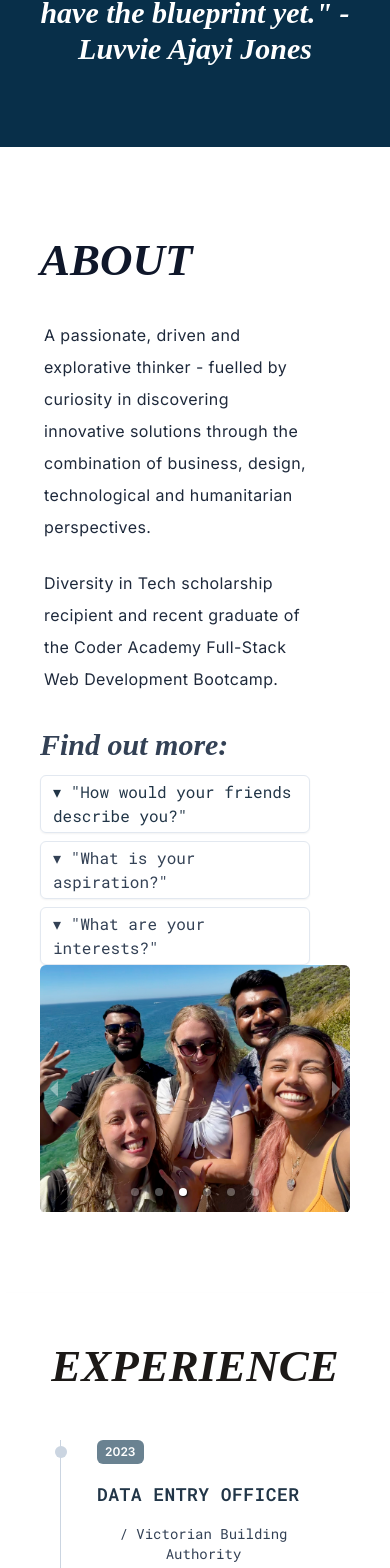
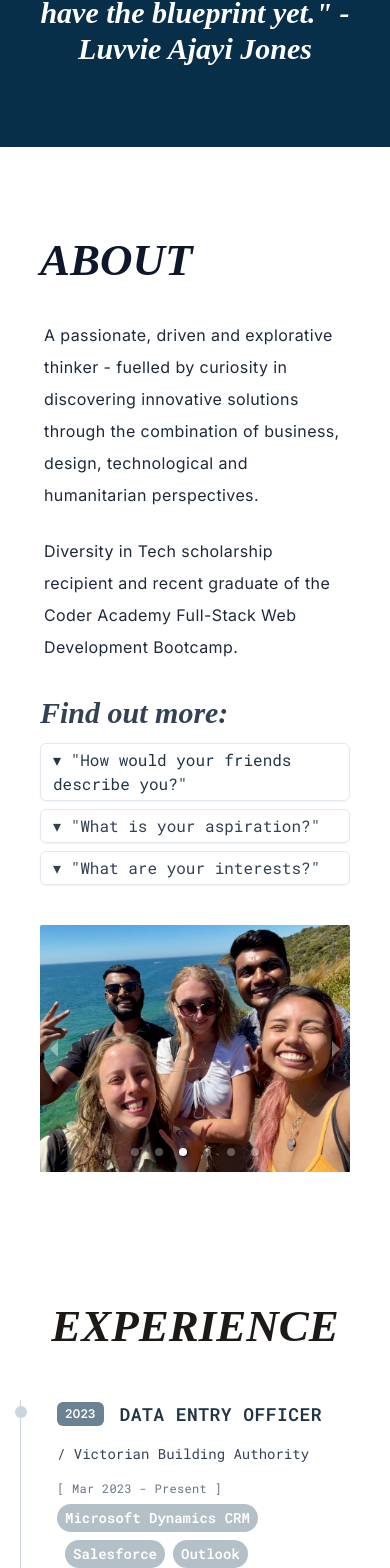
Before and after one commit to Lizette-Dimalanta/Portfolio_V2, a React (Vite) app: page / in a window 390 px wide. Shown: the part 1091-2659 px from the top of the page. Built offline with nearby package versions, Linux system fonts and the light colour scheme.

Commit message:
Updated styling

```diff
--- a/src/components/About.jsx
+++ b/src/components/About.jsx
@@ -10,22 +10,22 @@ const About = () => {
 
   return (
     <div id='about'>
-    <div className='max-w-[1060px] m-auto px-10 flex flex-col md:flex-row py-20 bg-white shadow-md'>
+    <div className='max-w-[1100px] m-auto px-10 sm:px-20 flex flex-col md:flex-row py-20 bg-white shadow-md'>
       <div className='md:w-1/2'>
         <h1 className='font-DM-Sherif-Display italic font-semibold text-[45px] text-slate-900 text-start pb-5  sm:pl-1'>
           ABOUT
         </h1>
-        <p className='flex text-start font-Inter tracking-wide text-slate-800 text-md p-1 leading-loose pb-5 pr-10'>
+        <p className='flex text-start font-Inter tracking-wide text-slate-800 text-md p-1 leading-loose pb-5 sm:pr-10'>
           A passionate, driven and explorative thinker - fuelled by curiosity in discovering innovative solutions through the combination of business, design, technological and humanitarian perspectives.
         </p>
-        <p className='flex text-start font-Inter tracking-wide text-slate-800 text-md p-1 leading-loose pb-5 pr-10'>
+        <p className='flex text-start font-Inter tracking-wide text-slate-800 text-md p-1 leading-loose pb-5 sm:pr-10'>
           Diversity in Tech scholarship recipient and recent graduate of the Coder Academy Full-Stack Web Development Bootcamp.
         </p>
         <h2 className='font-DM-Sherif-Display italic font-semibold text-3xl text-slate-700 text-start py-3'>
           Find out more:
         </h2>
 
-        <Accordion allowZeroExpanded className='text-start pr-10'>
+        <Accordion allowZeroExpanded className='text-start sm:pr-10'>
           <AccordionItem>
             <AccordionItemHeading>
               <AccordionItemButton className='px-3 py-1 font-Roboto-Mono text-md border-[1px] border-slate-200 rounded-md shadow-sm'>
@@ -73,7 +73,7 @@ const About = () => {
           </AccordionItem>
         </Accordion>
       </div>
-      <div className='md:w-1/2 flex justify-end sm:pt-20'>
+      <div className='md:w-1/2 flex justify-end pt-10 sm:pt-24'>
         <Carousel
           showStatus={false}
           showIndicators={true}
@@ -81,7 +81,7 @@ const About = () => {
           infiniteLoop={true}
           autoPlay={true}
           interval={3000}
-          className="overflow-hidden rounded-md"
+          className="overflow-hidden rounded-sm"
         >
           <div>
             <img src="/images/Hiking.jpeg" alt="Hiking" />
@@ -96,10 +96,10 @@ const About = () => {
             <img src="/images/CA.jpg" alt="Coder Academy" />
           </div>
           <div>
-            <img src="/images/Coding1.JPG" alt="Coding1" />
+            <img src="/images/Family.jpeg" alt="Family" />
           </div>
           <div>
-            <img src="/images/Family.jpeg" alt="Family" />
+            <img src="/images/Coding1.JPG" alt="Coding1" />
           </div>
         </Carousel>
       </div>
--- a/src/components/Experience.jsx
+++ b/src/components/Experience.jsx
@@ -8,6 +8,11 @@ const data = [
     company: '/ Victorian Building Authority',
     position: 'DATA ENTRY OFFICER',
     duration: '[ Mar 2023 - Present ]',
+    tags: [
+      'Microsoft Dynamics CRM',
+      'Salesforce',
+      'Outlook'
+    ],
     details: [
       '• Delivering practitioner registration administration to support the licensing and registration scheme for building and plumbing practitioners within Victoria.',
       '• Creating and maintaining database records for all new applicants and existing practitioners.',
@@ -20,6 +25,11 @@ const data = [
     company: '/ Monger Tech',
     position: 'ADMINISTRATOR',
     duration: '[ Oct 2021 - May 2022 ]',
+    tags: [
+      'Figma',
+      'Adobe Xd',
+      'Adobe Photoshop'
+    ],
     details: [
       '• Maintained business operations in an IoT, SaaS and hybrid B2B/B2C startup setting.',
       '• Oversaw organisational cash flow, budgets, receipts, wages and reports.',
@@ -47,6 +57,7 @@ const data = [
     company: '/ Coles',
     position: 'ACTING DAIRY MANAGER',
     duration: '[ Sep 2018 - Oct 2021 ]',
+    tags: [],
     details: [
       '• Primary support for transitioning management and understaffed roles throughout the duration of COVID-19.',
       '• Proficiency in managing 6 departments across several Gold Coast and Melbourne locations.',
@@ -69,6 +80,7 @@ const data = [
     company: '/ McDonalds',
     position: 'CREW MEMBER',
     duration: '[ Dec 2015 - Jul 2019 ]',
+    tags: [],
     details: [
       '• Developed customer service and time management skills in a dynamic and fast-paced environment.',
       '• Maintained and prioritised smooth customer traffic within unpredictable timeframes.',
@@ -80,7 +92,7 @@ const data = [
 
 const Experience = () => {
   return (
-    <div id='experience' className='max-w-[1060px] m-auto px-10 bg-white shadow-md'>
+    <div id='experience' className='max-w-[1100px] m-auto sm:px-20 bg-white shadow-md'>
       <h1 className='font-DM-Sherif-Display italic font-semibold text-[45px] text-stone-900 text-center sm:text-start py-10 sm:pl-5'>
         EXPERIENCE
       </h1>
@@ -91,6 +103,7 @@ const Experience = () => {
               company={item.company}
               position={item.position}
               duration={item.duration}
+              tags={item.tags}
               details={item.details}
               carousel={item.carousel}
             />
--- a/src/components/ExperienceItem.jsx
+++ b/src/components/ExperienceItem.jsx
@@ -2,7 +2,7 @@ import React from 'react'
 import { Carousel } from 'react-responsive-carousel'
 import 'react-responsive-carousel/lib/styles/carousel.min.css'
 
-const ExperienceItem = ({ year, company, position, duration, details, carousel }) => {
+const ExperienceItem = ({ year, company, position, duration, tags, details, carousel }) => {
   return (
     <div className='px-5'>
     <ol className='flex flex-col md:flex-row relative border-l border-slate-300 px-5'>
@@ -14,6 +14,13 @@ const ExperienceItem = ({ year, company, position, duration, details, carousel }
             <span className='text-sm sm:text-lg text-slate-700 '>{company}</span>
             <span className='tracking-wide text-slate-500 text-xs'>{duration}</span>
           </p>
+          <div className='text-start space-x-2 space-y-2 pt-2 sm:pb-1'>
+            {tags.map((tag, tagID) => (
+                <p key={tagID} className='inline-block font-Roboto-Mono font-semibold text-white text-sm px-2 py-1 bg-sky-950/30 rounded-full'>
+                  {tag}
+                </p>
+            ))}
+          </div>
           <div className='pt-2'>
             {details.map((detail, i) => (
                 <p key={i} className='flex text-start font-Inter tracking-wide text-slate-800 text-sm p-1'>
@@ -29,7 +36,7 @@ const ExperienceItem = ({ year, company, position, duration, details, carousel }
                 showThumbs={false}
                 infiniteLoop={true}
                 interval={3000}
-                className='md:w-1/3 flex pt-5 overflow-hidden rounded-lg'
+                className='md:w-1/3 flex pt-5 overflow-hidden rounded-sm'
               >
                 {carousel.map((slide, slideIndex) => (
                   <div key={slideIndex}>
--- a/src/components/ProjectItem.jsx
+++ b/src/components/ProjectItem.jsx
@@ -15,7 +15,7 @@ const ProjectItem = ({ title, tags, description, images, github, website }) => {
   return (
     <div className='px-5 pt-3'>
         <div className='max-w-[1040px] m-auto flex flex-col md:flex-row py-7 border-2 border-slate-200/50 rounded-lg px-7 shadow-sm'>
-            <div className='md:w-2/5'>
+            <div className='md:w-2/5 self-center min-w-[40%]'>
                 <Carousel
                     showStatus={false}
                     showIndicators={true}
@@ -38,11 +38,11 @@ const ProjectItem = ({ title, tags, description, images, github, website }) => {
                         {title}
                     </h2>
                     <div className='text-start space-x-1 space-y-2'>
-                    {tags.map((tag, tagID) => (
-                        <p key={tagID} className='inline-block font-Roboto-Mono font-semibold text-white text-sm px-2 py-1 bg-sky-950/30 rounded-full'>
-                        {tag}
-                        </p>
-                    ))}
+                        {tags.map((tag, tagID) => (
+                            <p key={tagID} className='inline-block font-Roboto-Mono font-semibold text-white text-sm px-2 py-1 bg-sky-950/30 rounded-full'>
+                            {tag}
+                            </p>
+                        ))}
                     </div>
                     <p className='flex text-start font-Inter tracking-wide text-slate-800 text-sm pt-5'>
                         {description}
--- a/src/components/Projects.jsx
+++ b/src/components/Projects.jsx
@@ -16,7 +16,7 @@ const projectData = [
       'NodeJS',
       'Railway'
     ],
-    description: 'Lorem ipsum dolor sit amet, consectetur adipiscing elit, sed do eiusmod tempor incididunt ut labore et dolore magna aliqua.',
+    description: 'Collaborative full-stack application to manage food and drink quantities for friend and family barbeque events.',
     images: [
       '/images/BarbequePlannerAddParticipant.png',
       '/images/BarbequePlannerParticipantsList.png',
@@ -35,7 +35,7 @@ const projectData = [
       'Flask',
       'RESTful API'
     ],
-    description: 'Lorem ipsum dolor sit amet, consectetur adipiscing elit, sed do eiusmod tempor incididunt ut labore et dolore magna aliqua.',
+    description: "Built to provide the core foundation to expand accordingly to maximise the efficiency of a business' needs.",
     images: [
       '/images/CRMAPIProfiles.png',
       '/images/CRMAPIAddress.png'
@@ -50,7 +50,7 @@ const projectData = [
       'CSS',
       'Netlify'
     ],
-    description: 'Lorem ipsum dolor sit amet, consectetur adipiscing elit, sed do eiusmod tempor incididunt ut labore et dolore magna aliqua.',
+    description: 'First portfolio version created with HTML and CSS. An exhibition of my capabilities, creativity and personality.',
     images: [
       '/images/HTMLCSSPortfolioHome.png',
       '/images/HTMLCSSPortfolioAbout.png',
@@ -66,7 +66,7 @@ const projectData = [
       'Python',
       'PIP'
     ],
-    description: 'Lorem ipsum dolor sit amet, consectetur adipiscing elit, sed do eiusmod tempor incididunt ut labore et dolore magna aliqua.',
+    description: 'An interactive text-based mystery game, playing in the first-person perspective of a clueless scientist.',
     images: [
       '/images/PoofIntroduction.png',
       '/images/PoofLog1.png',
@@ -81,7 +81,7 @@ const projectData = [
 
 const Projects = () => {
   return (
-    <div id='projects' className='max-w-[1060px] m-auto px-10 bg-white shadow-md pt-10'>
+    <div id='projects' className='max-w-[1100px] m-auto sm:px-20 bg-white shadow-md pt-10'>
         <h1 className='font-DM-Sherif-Display italic font-semibold text-[45px] text-stone-900 text-center sm:text-start pt-10 pb-5 sm:pl-5'>
           PROJECTS
         </h1>
```
Also changed, not shown: public/images/MongerTechOffice.jpg.
